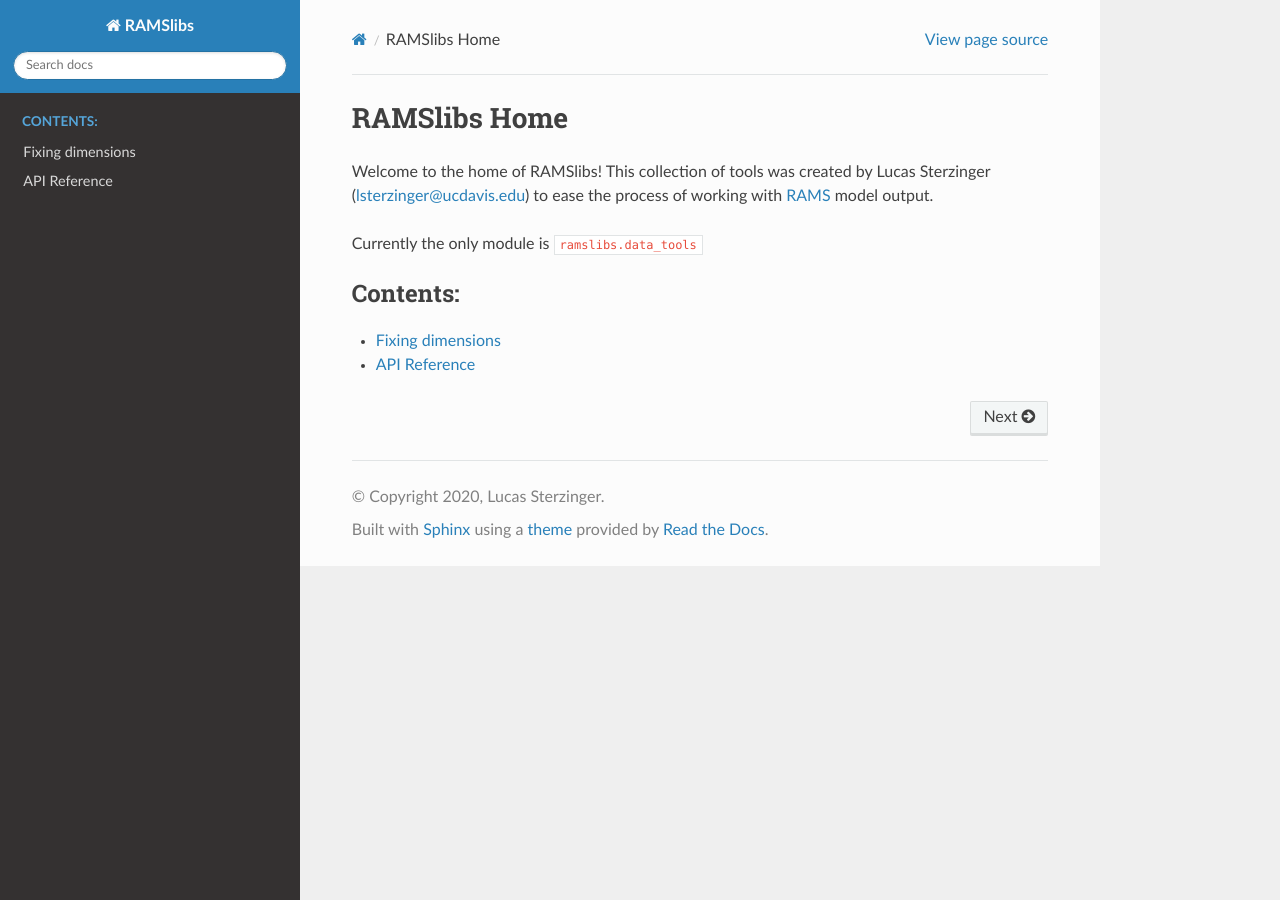
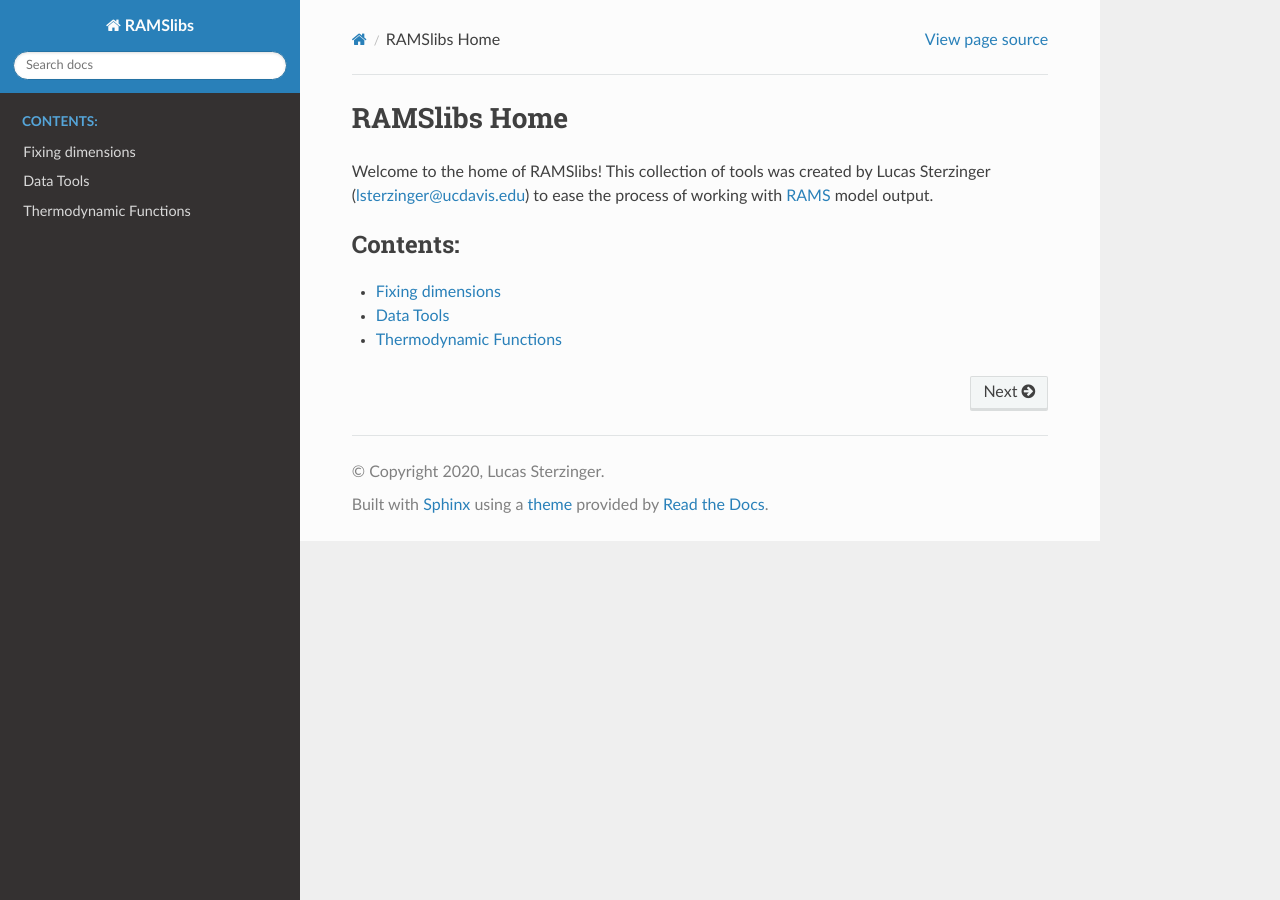
Before and after one commit to lsterzinger/pyrams, a Sphinx documentation site: the page built from docs/index.rst, in a window 1280 px wide. Built offline with Sphinx 7.4.7 and the Read the Docs theme 2.0.0, drawn with Linux system fonts in a browser that asks for light colours.

Commit message:
updates documentation

```diff
--- a/docs/apiref.rst
+++ b/docs/data_tools.rst
@@ -1,6 +1,6 @@
 .. apref:
 
-API Reference
+Data Tools
 =============
 .. automodule:: ramslibs.data_tools
     :members:
--- a/docs/index.rst
+++ b/docs/index.rst
@@ -8,11 +8,11 @@ RAMSlibs Home
 Welcome to the home of RAMSlibs! This collection of tools was created by Lucas Sterzinger (lsterzinger@ucdavis.edu) to
 ease the process of working with `RAMS <https://vandenheever.atmos.colostate.edu/vdhpage/rams.php>`_ model output.
 
-Currently the only module is ``ramslibs.data_tools``
 
 .. toctree::
    :maxdepth: 2
    :caption: Contents:
 
    fixdims
-   apiref
+   data_tools
+   thermo
--- /dev/null
+++ b/docs/thermo.rst
@@ -0,0 +1,6 @@
+.. apref:
+
+Thermodynamic Functions
+=============
+.. automodule:: ramslibs.thermo
+    :members:
```
